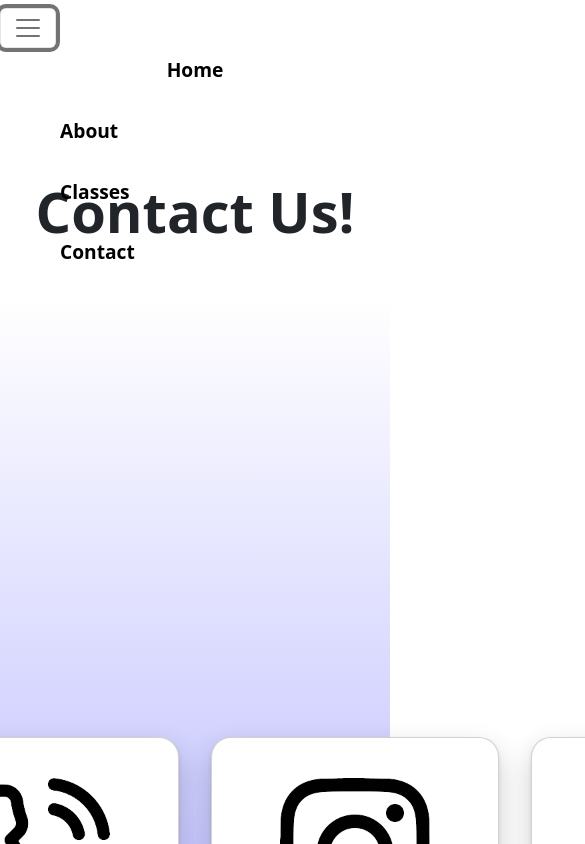
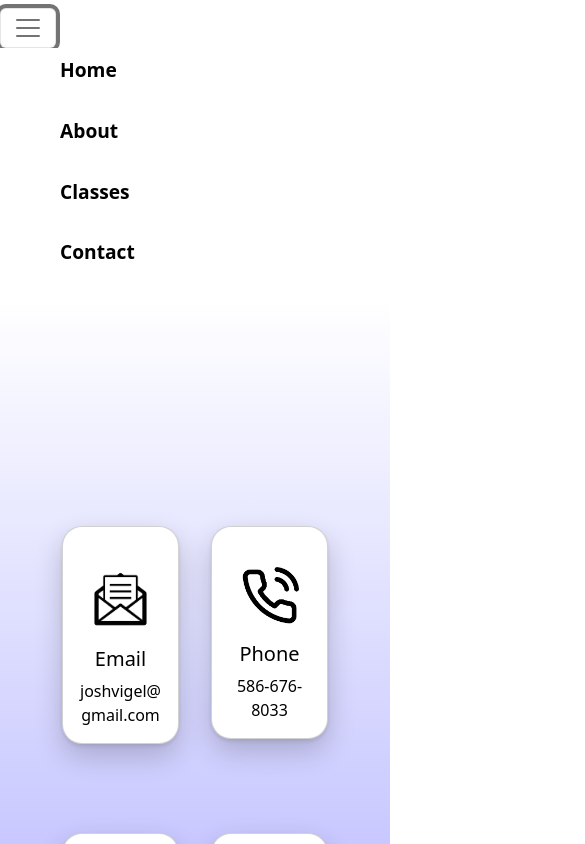
Before and after one commit to Inclusive-Computing-Initiative/Inclusive-Computing-Initiative, a React (Create React App) app: page /#/contact in a window 390 px wide. Both pictures are taken after a click on the button 28 px from the left and 28 px from the top of the page. Shown: the top 844 px of the page, 585 px wide, since content can reach past the window. Built offline with nearby package versions, Linux system fonts and the light colour scheme.

Commit message:
made changes responsive

```diff
--- a/src/components/ClassesPage.css
+++ b/src/components/ClassesPage.css
@@ -44,3 +44,13 @@
     height: 100vh;
     background-image: linear-gradient(white, #cbaaff);
 }
+
+@media screen and (max-width: 1000px) {
+    .classes-wrapper .title {
+        font-size: var(--titlemed);
+    }
+    .subtitle {
+        font-size: var(--submed);
+    }
+
+}
--- a/src/components/ClassesPage.js
+++ b/src/components/ClassesPage.js
@@ -20,7 +20,7 @@ const ClassesPage = () => {
 
             <div className='classes-wrapper'>
                 <div className='title-wrapper'>
-                    <div className="title" style={{position: "relative", width: "100vw", wordWrap: "break-word", backgroundColor: "transparent", fontWeight:"bold"}}>
+                    <div className="title" style={{position: "relative", wordWrap: "break-word", backgroundColor: "transparent", fontWeight:"bold"}}>
                         <Fade top>
                             Upcoming Classes
                         </Fade>
--- a/src/components/ContactPage.css
+++ b/src/components/ContactPage.css
@@ -37,8 +37,66 @@
 }
 
 .contact-content {
+    display: flex;
+    flex-direction: row;
+    flex-wrap: wrap;
+    justify-content: center;
     padding-top: 50vh;
     width: 100vw;
-    height: 100vh;
+    min-height: 100vh;
+    height: max-content;
     background-image: linear-gradient(white, #aaaaff);
 }
+
+.contact-cards {
+    width: 17vw;
+}
+
+.contact-cards .card-image {
+    width: 20vw;
+}
+
+.contact-cards .card-image-small {
+    width: 10vw;
+}
+
+@media screen and (max-width: 650px) {
+
+    .title-wrapper {
+        top: 15vh;
+    }
+
+    .contact-content {
+        /* flex-direction: column;
+        align-items: center; */
+        height: 100vh;
+        padding-top: 25vh;
+        padding-left: 0;
+        padding-right: 0;
+    }
+
+    .contact-cards {
+        width: 30vw;
+    }
+
+    .contact-cards .card-image {
+        width: 30vw;
+    }
+
+    .contact-cards .card-image-small {
+        width: 15vw;
+    }
+
+
+}
+
+@media screen and (max-width: 500px) {
+
+    .contact-wrapper .title {
+        font-size: var(--titlemed);
+    }
+    .subtitle {
+        font-size: var(--submed);
+    }
+
+}
--- a/src/components/ContactPage.js
+++ b/src/components/ContactPage.js
@@ -19,11 +19,11 @@ const ContactPage = () => {
                 </div>
             </div>
 
-            <div style={{ display: 'flex', flexDirection: 'row', justifyContent: 'center' }} className='contact-content'>
+            <div className='contact-content'>
 
                 <Fade right delay = {200}>
-                    <Card style={{ width: '18rem', margin: "1rem", color: "black", height: "min-content", borderRadius: "20px"}} className="contact-cards">
-                        <Card.Img style={{alignSelf: 'center', marginTop: 40}} src={email} />
+                    <Card style={{margin: "1rem", color: "black", height: "min-content", borderRadius: "20px"}} className="contact-cards">
+                        <Card.Img className="card-image" style={{alignSelf: 'center', marginTop: 40}} src={email} />
 
                         <Card.Body>
                             <Card.Title className="text-center"> Email </Card.Title>
@@ -36,8 +36,8 @@ const ContactPage = () => {
 
                 <Fade right delay = {400}>
 
-                    <Card style={{ width: '18rem', margin: "1rem", color: "black", height: "min-content", borderRadius: "20px"}} className="contact-cards">
-                        <Card.Img style={{height: 150, width: 150, alignSelf: 'center', marginTop: 40}} src={phone} />
+                    <Card style={{margin: "1rem", color: "black", height: "min-content", borderRadius: "20px"}} className="contact-cards">
+                        <Card.Img className="card-image-small" style={{alignSelf: 'center', marginTop: 40}} src={phone} />
 
                         <Card.Body>
                             <Card.Title className="text-center"> Phone </Card.Title>
@@ -51,8 +51,8 @@ const ContactPage = () => {
 
                 <Fade right delay = {600}>
 
-                    <Card style={{ width: '18rem', margin: "1rem", color: "black", height: "min-content", borderRadius: "20px"}} className="contact-cards">
-                        <Card.Img style={{height: 150, width: 150, alignSelf: 'center', marginTop: 40}} src={instagram_bw} />
+                    <Card style={{margin: "1rem", color: "black", height: "min-content", borderRadius: "20px"}} className="contact-cards">
+                        <Card.Img className="card-image-small" style={{alignSelf: 'center', marginTop: 40}} src={instagram_bw} />
 
                         <Card.Body>
                             <Card.Title className="text-center"> Instagram </Card.Title>
@@ -65,8 +65,8 @@ const ContactPage = () => {
 
                 <Fade right delay = {800}>
 
-                <Card style={{ width: '18rem', margin: "1rem", color: "black", height: "min-content", borderRadius: "20px"  }} className="contact-cards">
-                    <Card.Img style={{height: 150, width: 150, alignSelf: 'center', marginTop: 40 }} src={linkedin_bw} />
+                <Card style={{ margin: "1rem", color: "black", height: "min-content", borderRadius: "20px"  }} className="contact-cards">
+                    <Card.Img className="card-image-small" style={{alignSelf: 'center', marginTop: 40 }} src={linkedin_bw} />
 
                     <Card.Body>
                         <Card.Title className="text-center"> LinkedIn </Card.Title>
--- a/src/components/Navigationbar.css
+++ b/src/components/Navigationbar.css
@@ -1,10 +1,10 @@
 .bg-custom {
-    background-color: rgba(0, 0, 0, 0);
+    background-color: rgb(255, 255, 255);
     height: min-content;
 }
 
 .bg-custom * {
-    background-color:transparent;
+    background-color:white;
     color: black;
 }
 
--- a/src/components/Navigationbar.js
+++ b/src/components/Navigationbar.js
@@ -13,7 +13,7 @@ function Navigationbar() {
       <Navbar.Collapse id="basic-navbar-nav">
         <Container fluid style={{}}>
             <Nav className="me-auto">
-              <Nav.Link as = {Link} to = {"/"} className = "px-5"> <p className='link' style={{textAlign: 'center', justifyContent: "center"}}> Home </p> </Nav.Link>
+              <Nav.Link as = {Link} to = {"/"} className = "px-5"> <p className='link'> Home </p> </Nav.Link>
               <Nav.Link as = {Link} to = {"/about"} className = "px-5"> <p className='link'> About </p> </Nav.Link>
               <Nav.Link as = {Link} to = {"/classes"} className = "px-5"> <p className='link'> Classes </p> </Nav.Link>
               <Nav.Link as = {Link} to = {"/contact"} className = "px-5"> <p className='link'> Contact </p> </Nav.Link>
```
